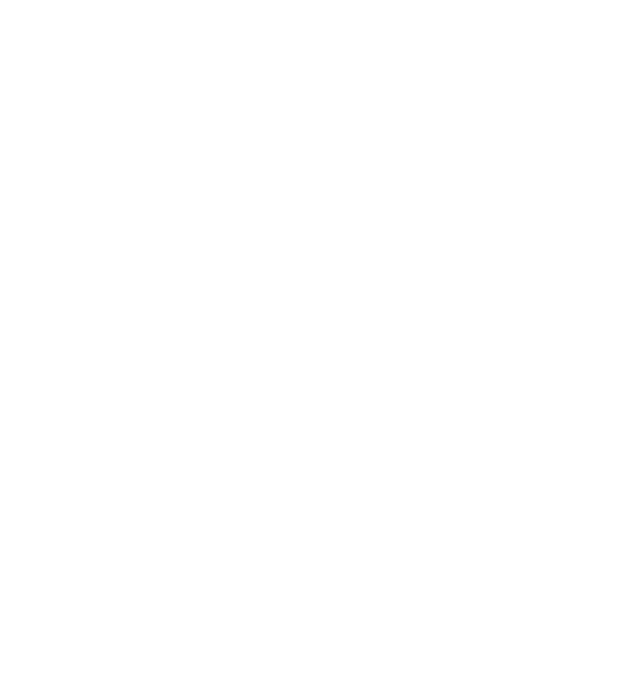
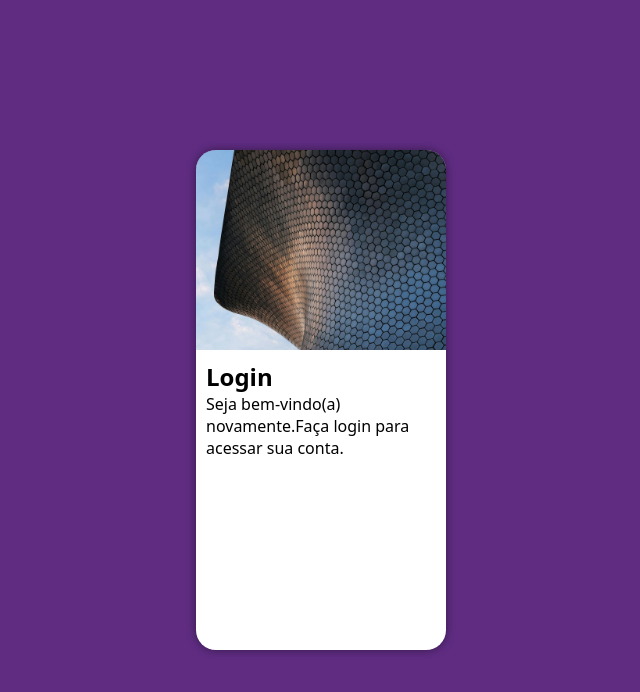
Before and after one commit to FelipeCarquio/projeto-tela-login, a plain HTML site: page index.html in a window 1280 px wide. Shown: the whole page, without its empty margins (319-959 px from the left). Drawn offline with Linux system fonts and the light colour scheme.

Commit message:
estruturando o projeto

```diff
--- a/estilo/style.css
+++ b/estilo/style.css
@@ -1 +1,47 @@
 @charset "UTF-8";
+
+* {
+    font-family: system-ui, -apple-system, BlinkMacSystemFont, 'Segoe UI', Roboto, Oxygen, Ubuntu, Cantarell, 'Open Sans', 'Helvetica Neue', sans-serif;
+    padding: 0px;
+    margin: 0px;
+    box-sizing: border-box;
+}
+
+body, html {
+    background-color: #5f2c82;
+    height: 100vh;
+    width: 100vw;
+}
+
+main {
+    position: relative;
+    height: 100vh;
+    width: 100vw;
+}
+
+section#login {
+    position: absolute;
+    top: 50%;
+    left: 50%;
+    transform: translate(-50%, -50%);
+    overflow: hidden;
+
+    background-color: white;
+    width: 250px;
+    height: 500px;
+    border-radius: 20px;
+    box-shadow: 0px 0px 10px rgba(0, 0, 0, 0.445);
+}
+
+section#login > div#imagem {
+    display: block;
+    background: #5f2c82 url(../imagens/predio.jpg) no-repeat;
+    background-size: cover;
+    background-position: center center;
+    height: 200px;
+}
+
+section#login > div#formulario {
+    display: block;
+    padding: 10px;
+}
--- a/index.html
+++ b/index.html
@@ -7,6 +7,19 @@
     <title>Tela Login</title>
 </head>
 <body>
+    <main>
+        <section id="login">
+            <div id="imagem">
 
+            </div>
+            <div id="formulario">
+                <h1>Login</h1>
+                <p>Seja bem-vindo(a) novamente.Faça login para acessar sua conta.</p>
+                <form action="login.php" method="post">
+
+                </form>
+            </div>
+        </section>
+    </main>
 </body>
 </html>
```
